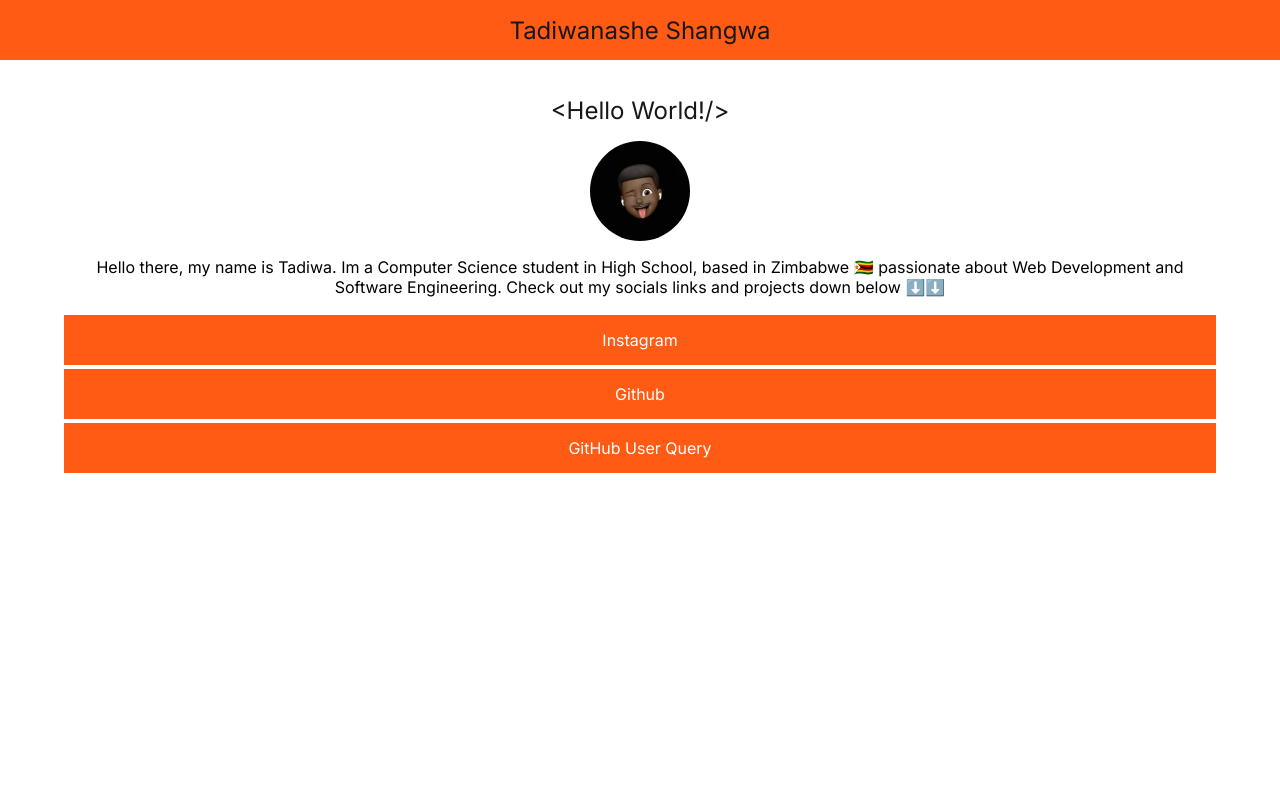
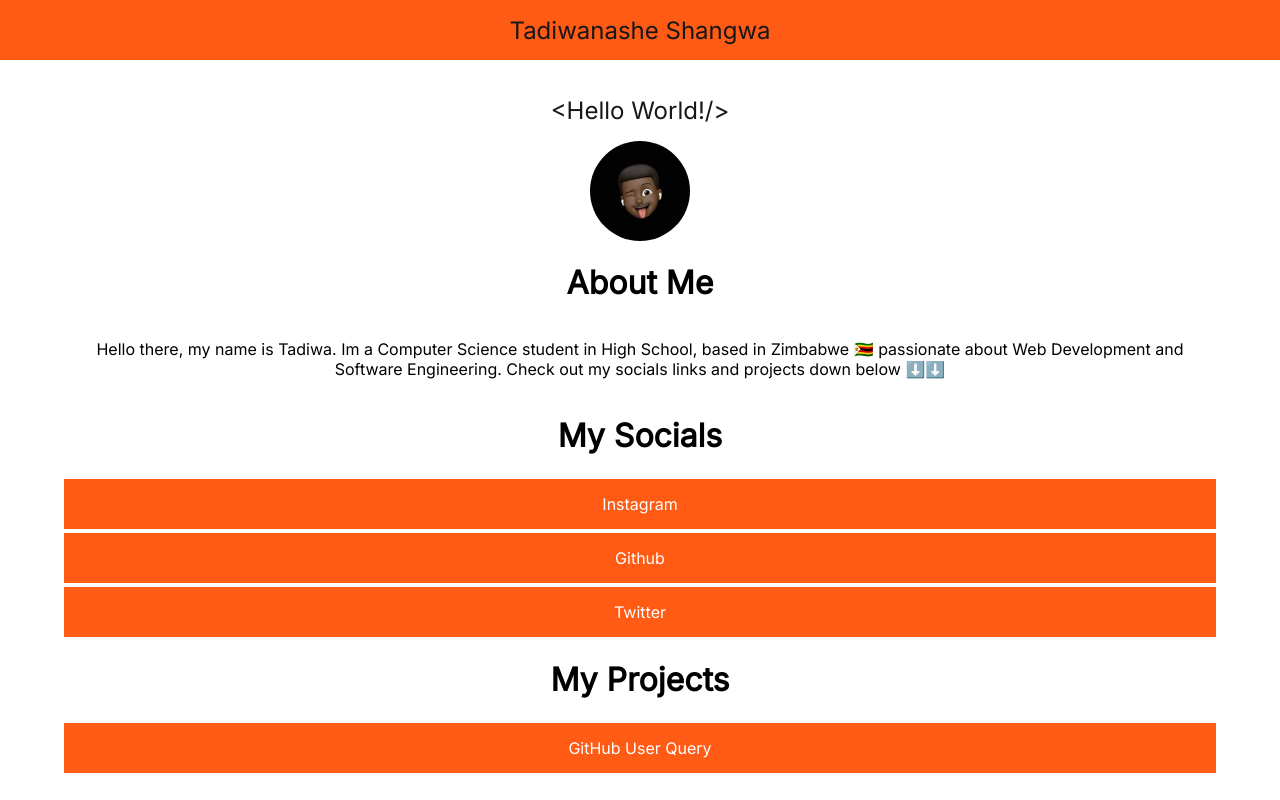
Before and after one commit to Tadiwr/My-Landing-Page, a React (Create React App) app: page / in a window 1280 px wide. Built offline with nearby package versions, Linux system fonts and the light colour scheme.

Commit message:
First Update

```diff
--- a/package.json
+++ b/package.json
@@ -8,7 +8,7 @@
     "@testing-library/user-event": "^13.5.0",
     "react": "^18.0.0",
     "react-dom": "^18.0.0",
-    "react-scripts": "5.0.1",
+    "react-scripts": "^5.0.1",
     "web-vitals": "^2.1.4"
   },
   "scripts": {
--- a/src/App.js
+++ b/src/App.js
@@ -16,9 +16,14 @@ function App() {
           <img src={dp}  className="dp" alt="dp"/>
 
           {/* TODO:Add Follower Numbers */}
+          <h1>About Me</h1>
           <p>Hello there, my name is Tadiwa. Im a Computer Science student in High School, based in Zimbabwe 🇿🇼 passionate about Web Development and Software Engineering. Check out my socials links and projects down below ⬇️⬇️ </p>
+          <h1>My Socials</h1>
           <a className='socials' href='http://instagram.com/tadiwadev' > Instagram</a>
           <a className='socials' href='http://github.com/Tadiwr' >Github</a>
+          <a className='socials' href='https://twitter.com/tadiwrr' >Twitter</a>
+
+          <h1>My Projects</h1>
           <a className='socials' href='https://gituserquery.netlify.app/' >GitHub User Query</a>
       </div>
     </div>
```
Also changed, not shown: 1 other file (tests, documents, lock files or other folders).
